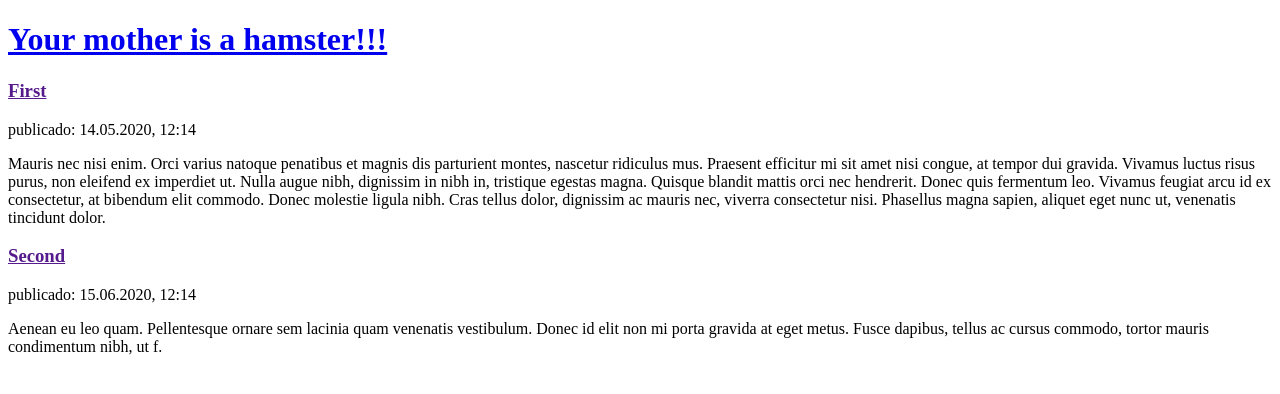
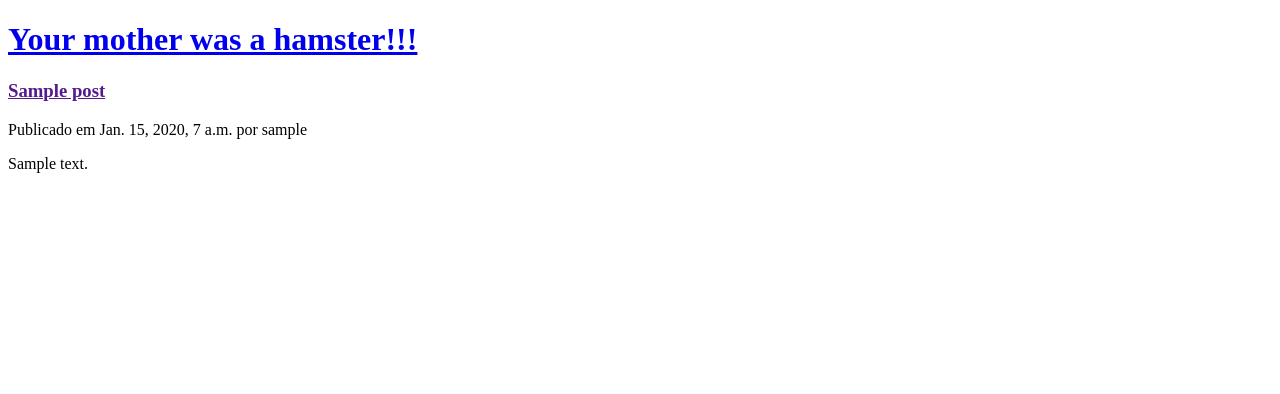
Before and after one commit to MattBizzo/django-project, a Django app: page / in a window 1280 px wide. Shown: the top 394 px of the page. Run offline with Django 3.2, Linux system fonts and the light colour scheme; tables that the repository leaves empty hold one stand-in row (values such as "Sample post").

Commit message:
Posts display from BD

```diff
--- a/blog/models.py
+++ b/blog/models.py
@@ -11,11 +11,11 @@ class Post(models.Model):
     created_date = models.DateTimeField(default=timezone.now)
     published_date = models.DateTimeField(blank=True, null=True)
 
-    """ Include actual time zone and save post """
     def publish(self):
+        """ Include actual time zone and save post """
         self.published_date = timezone.now()
         self.save()
 
-    """ Returns post title """
     def __str__(self):
+        """ Returns post title """
         return self.title
--- a/blog/templates/blog/post_list.html
+++ b/blog/templates/blog/post_list.html
@@ -4,23 +4,21 @@
     <meta charset="UTF-8">
     <meta name="viewport" content="width=device-width, initial-scale=1.0">
     <meta http-equiv="X-UA-Compatible" content="ie=edge">
-    <title>Bizzo Blog - Your mother is a hamster</title>
+    <title>Bizzo Blog - Your mother was a hamster</title>
 </head>
 <body>
     <div>
-        <h1><a href="/">Your mother is a hamster!!!</a></h1>
+        <h1><a href="/">Your mother was a hamster!!!</a></h1>
     </div>
 
     <div>
-        <h3> <a href="">First</a></h3>
-        <p>publicado: 14.05.2020, 12:14</p>
-        <p>Mauris nec nisi enim. Orci varius natoque penatibus et magnis dis parturient montes, nascetur ridiculus mus. Praesent efficitur mi sit amet nisi congue, at tempor dui gravida. Vivamus luctus risus purus, non eleifend ex imperdiet ut. Nulla augue nibh, dignissim in nibh in, tristique egestas magna. Quisque blandit mattis orci nec hendrerit. Donec quis fermentum leo. Vivamus feugiat arcu id ex consectetur, at bibendum elit commodo. Donec molestie ligula nibh. Cras tellus dolor, dignissim ac mauris nec, viverra consectetur nisi. Phasellus magna sapien, aliquet eget nunc ut, venenatis tincidunt dolor.</p>
+        {% for post in last_posts %}
+        <div>
+            <h3> <a href="">{{ post.title }}</a></h3>
+            <p> Publicado em {{ post.published_date }} por {{post.author}}</p>
+            <p> {{ post.text|linebreaks }} </p>
+        {% endfor %}
     </div>
 
-    <div>
-        <h3><a href="">Second</a></h3>
-        <p>publicado: 15.06.2020, 12:14</p>
-        <p>Aenean eu leo quam. Pellentesque ornare sem lacinia quam venenatis vestibulum. Donec id elit non mi porta gravida at eget metus. Fusce dapibus, tellus ac cursus commodo, tortor mauris condimentum nibh, ut f.</p>
-    </div>
 </body>
 </html>
--- a/blog/views.py
+++ b/blog/views.py
@@ -1,4 +1,9 @@
 from django.shortcuts import render
+from django.utils import timezone
+from .models import Post
 
 def post_list(request):
-    return render(request, 'blog/post_list.html', {})
+    posts = Post.objects.filter(published_date__lte=timezone.now()).order_by('published_date')
+    last_posts = posts.reverse()[:5]
+
+    return render(request, 'blog/post_list.html', {'posts':posts,'last_posts':last_posts})
```
